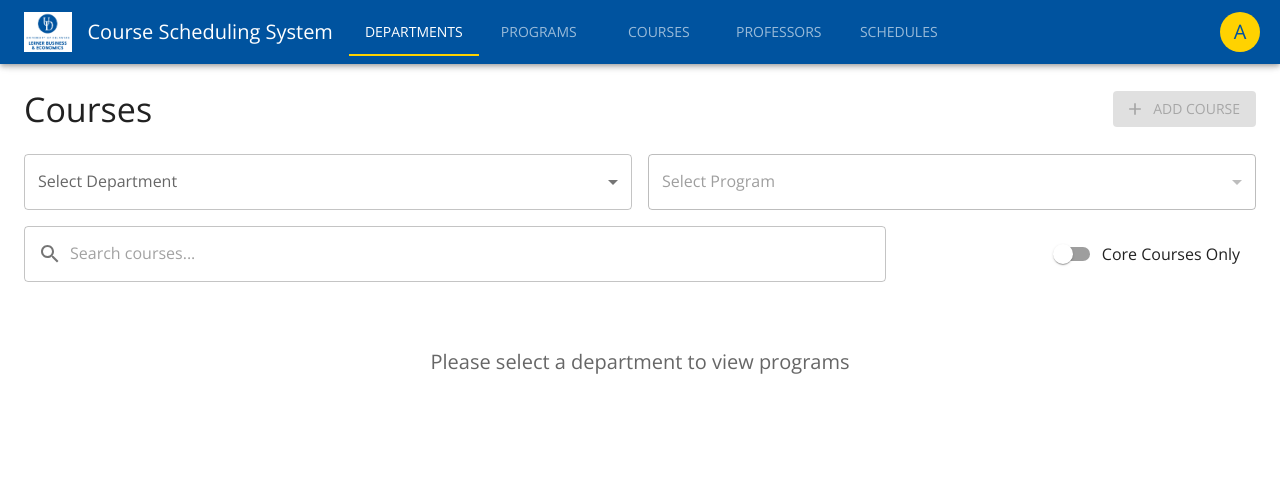
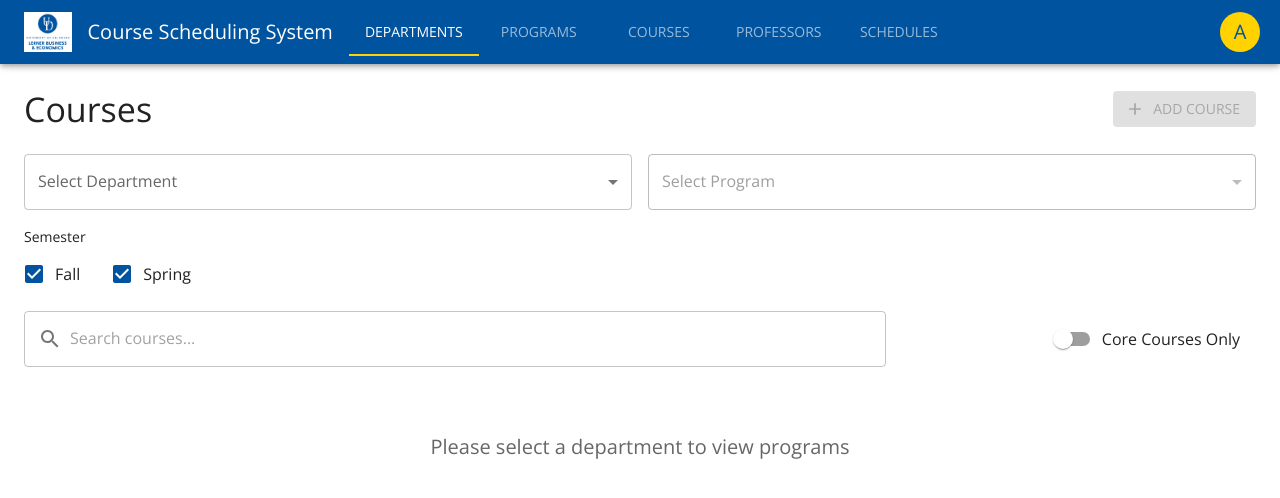
Before and after one commit to PurvashaVijay/UniversityCourseScheduler, a React (Create React App) app in the folder frontend/: page /admin/courses in a window 1280 px wide. Shown: the top 498 px of the page. Built offline with nearby package versions, Linux system fonts and the light colour scheme; sample sign-in values are in the browser's storage.

Commit message:
Checkboxes added - course

```diff
--- a/frontend/src/components/admin/courses/CourseDetails.tsx
+++ b/frontend/src/components/admin/courses/CourseDetails.tsx
@@ -31,8 +31,10 @@ const fetchCourseDetails = async (id: string) => {
       course_id: 'CS101',
       program_id: 'PROG-001',
       name: 'Introduction to Programming',
+      description: 'Basic programming concepts and an introduction to Python programming language. Topics include variables, data types, control structures, functions, and basic algorithms.',
       duration_minutes: 55,
       is_core: true,
+      semesters: ['Fall'], // Add semester
       program: { program_id: 'PROG-001', name: 'Bachelor of Science in Computer Science' },
       prerequisites: []
     },
@@ -41,8 +43,10 @@ const fetchCourseDetails = async (id: string) => {
       course_id: 'CS201',
       program_id: 'PROG-001',
       name: 'Data Structures',
+      description: 'Advanced data structures including arrays, linked lists, stacks, queues, trees, and graphs. Implementation and analysis of fundamental algorithms.',
       duration_minutes: 55,
       is_core: true,
+      semesters: ['Spring'], // Add semester
       program: { program_id: 'PROG-001', name: 'Bachelor of Science in Computer Science' },
       prerequisites: [
         { course_id: 'CS101', name: 'Introduction to Programming' }
@@ -228,6 +232,16 @@ const CourseDetails: React.FC = () => {
                   {course.duration_minutes} minutes
                 </Typography>
               </Grid>
+              <Grid item xs={12} md={4}>
+                <Typography variant="subtitle2" color="text.secondary">
+                  Semester
+                </Typography>
+                <Typography variant="h6">
+                  {Array.isArray(course.semesters)
+                    ? course.semesters.join(', ')
+                    : course.semester || 'Not specified'}
+                </Typography>
+              </Grid>
             </Grid>
           </Paper>
 
--- a/frontend/src/components/admin/courses/CourseForm.tsx
+++ b/frontend/src/components/admin/courses/CourseForm.tsx
@@ -9,6 +9,7 @@ import {
   Grid,
   Snackbar,
   Alert,
+  Checkbox,
   CircularProgress,
   Breadcrumbs,
   Link as MuiLink,
@@ -48,24 +49,30 @@ const fetchCourse = async (id: string) => {
       course_id: 'CS101',
       program_id: 'PROG-001',
       name: 'Introduction to Programming',
+      description: 'Basic programming concepts',
       duration_minutes: 55,
-      is_core: true
+      is_core: true,
+      semesters: ['Fall'] // Add semester
     },
     'COURSE-002': {
       id: 'COURSE-002',
       course_id: 'CS201',
       program_id: 'PROG-001',
       name: 'Data Structures',
+      description: 'Advanced data structures',
       duration_minutes: 55,
-      is_core: true
+      is_core: true,
+      semester: 'Spring' // Add semester
     },
     'COURSE-005': {
       id: 'COURSE-005',
       course_id: 'CS501',
       program_id: 'PROG-002',
       name: 'Advanced Algorithms',
+      description: 'Complex algorithms and optimization',
       duration_minutes: 80,
-      is_core: true
+      is_core: true,
+      semesters: ['Spring'] // Add semester
     }
   };
 
@@ -95,7 +102,8 @@ const CourseForm: React.FC = () => {
     name: '',
     description: '',
     duration_minutes: 55 as number | '',
-    is_core: false
+    is_core: false,
+    semesters: [] as string[]
   });
 
   const [loading, setLoading] = useState(isEditing);
@@ -177,6 +185,9 @@ const CourseForm: React.FC = () => {
       newErrors.duration_minutes = 'Duration must be greater than 0';
     }
 
+    if (course.semesters.length === 0) {
+      newErrors.semesters = 'At least one semester must be selected';
+    }
     setErrors(newErrors);
     return Object.keys(newErrors).length === 0;
   };
@@ -380,25 +391,52 @@ const CourseForm: React.FC = () => {
                 label="Core Course"
               />
             </Grid>
-            <Grid item xs={12} sx={{ mt: 2, display: 'flex', justifyContent: 'flex-end' }}>
-              <Button
-                type="submit"
-                variant="contained"
-                color="primary"
-                startIcon={<SaveIcon />}
-                disabled={saving}
-                sx={{ bgcolor: '#00539F' }}
-              >
-                {saving ? (
-                  <>
-                    <CircularProgress size={24} sx={{ mr: 1, color: 'white' }} />
-                    Saving...
-                  </>
-                ) : (
-                  'Save Course'
-                )}
-              </Button>
-            </Grid>
+            <Grid item xs={12} md={6}>
+            <Typography variant="subtitle2" gutterBottom>
+              Semester
+            </Typography>
+            <Box sx={{ display: 'flex', gap: 2 }}>
+              <FormControlLabel
+                control={
+                  <Checkbox
+                    checked={course.semesters.includes('Fall')}
+                    onChange={(e) => {
+                      const { checked } = e.target;
+                      setCourse(prev => ({
+                        ...prev,
+                        semesters: checked
+                          ? [...prev.semesters, 'Fall']
+                          : prev.semesters.filter(sem => sem !== 'Fall')
+                      }));
+                    }}
+                  />
+                }
+                label="Fall"
+              />
+              <FormControlLabel
+                control={
+                  <Checkbox
+                    checked={course.semesters.includes('Spring')}
+                    onChange={(e) => {
+                      const { checked } = e.target;
+                      setCourse(prev => ({
+                        ...prev,
+                        semesters: checked
+                          ? [...prev.semesters, 'Spring']
+                          : prev.semesters.filter(sem => sem !== 'Spring')
+                      }));
+                    }}
+                  />
+                }
+                label="Spring"
+              />
+            </Box>
+            {errors.semesters && (
+            <Typography color="error" variant="caption">
+              {errors.semesters}
+            </Typography>
+          )}
+          </Grid>
           </Grid>
         </Box>
       </Paper>
--- a/frontend/src/components/admin/courses/CourseList.tsx
+++ b/frontend/src/components/admin/courses/CourseList.tsx
@@ -17,6 +17,7 @@ import {
   SelectChangeEvent,
   FormGroup,
   FormControlLabel,
+  Checkbox,
   Switch,
   Grid
 } from '@mui/material';
@@ -62,19 +63,19 @@ const fetchCourses = async (programId: string) => {
   // This would be an API call to get courses for a specific program
   const coursesMap: { [key: string]: any[] } = {
     'PROG-001': [
-      { id: 'COURSE-001', course_id: 'CS101', program_id: 'PROG-001', name: 'Introduction to Programming', duration_minutes: 55, is_core: true },
-      { id: 'COURSE-002', course_id: 'CS201', program_id: 'PROG-001', name: 'Data Structures', duration_minutes: 55, is_core: true },
-      { id: 'COURSE-003', course_id: 'CS301', program_id: 'PROG-001', name: 'Algorithms',  duration_minutes: 80, is_core: true },
-      { id: 'COURSE-004', course_id: 'CS401', program_id: 'PROG-001', name: 'Web Development',duration_minutes: 80, is_core: false }
+      { id: 'COURSE-001', course_id: 'CS101', program_id: 'PROG-001', name: 'Introduction to Programming', duration_minutes: 55, is_core: true, semesters: ['Fall','Spring'] },
+      { id: 'COURSE-002', course_id: 'CS201', program_id: 'PROG-001', name: 'Data Structures', duration_minutes: 55, is_core: true, semesters: ['Fall'] },
+      { id: 'COURSE-003', course_id: 'CS301', program_id: 'PROG-001', name: 'Algorithms', duration_minutes: 80, is_core: true, semesters: ['Spring'] },
+      { id: 'COURSE-004', course_id: 'CS401', program_id: 'PROG-001', name: 'Web Development', duration_minutes: 80, is_core: false, semesters: ['Spring'] }
     ],
     'PROG-002': [
-      { id: 'COURSE-005', course_id: 'CS501', program_id: 'PROG-002', name: 'Advanced Algorithms', duration_minutes: 80, is_core: true },
-      { id: 'COURSE-006', course_id: 'CS601', program_id: 'PROG-002', name: 'Machine Learning',  duration_minutes: 80, is_core: true },
-      { id: 'COURSE-007', course_id: 'CS701', program_id: 'PROG-002', name: 'Big Data Analytics',  duration_minutes: 180, is_core: false }
+      { id: 'COURSE-005', course_id: 'CS501', program_id: 'PROG-002', name: 'Advanced Algorithms', duration_minutes: 80, is_core: true, semesters: ['Spring'] },
+      { id: 'COURSE-006', course_id: 'CS601', program_id: 'PROG-002', name: 'Machine Learning', duration_minutes: 80, is_core: true, semesters: ['Spring'] },
+      { id: 'COURSE-007', course_id: 'CS701', program_id: 'PROG-002', name: 'Big Data Analytics', duration_minutes: 180, is_core: false, semesters: ['Fall']}
     ],
     'PROG-003': [
-      { id: 'COURSE-008', course_id: 'ECON101', program_id: 'PROG-003', name: 'Principles of Economics',  duration_minutes: 55, is_core: true },
-      { id: 'COURSE-009', course_id: 'ECON201', program_id: 'PROG-003', name: 'Microeconomics',  duration_minutes: 55, is_core: true }
+      { id: 'COURSE-008', course_id: 'ECON101', program_id: 'PROG-003', name: 'Principles of Economics', duration_minutes: 55, is_core: true, semesters: ['Fall'] },
+      { id: 'COURSE-009', course_id: 'ECON201', program_id: 'PROG-003', name: 'Microeconomics', duration_minutes: 55, is_core: true, semesters: ['Fall']}
     ]
   };
 
@@ -98,6 +99,7 @@ const CourseList: React.FC = () => {
   const [loadingCourses, setLoadingCourses] = useState(false);
   const [searchTerm, setSearchTerm] = useState('');
   const [showCoreOnly, setShowCoreOnly] = useState(false);
+  const [selectedSemesters, setSelectedSemesters] = useState<string[]>(['Fall', 'Spring']);
   const [deleteDialogOpen, setDeleteDialogOpen] = useState(false);
   const [coursesToDelete, setCoursesToDelete] = useState<string[]>([]);
   const [snackbar, setSnackbar] = useState({ open: false, message: '', severity: 'success' as 'success' | 'error' });
@@ -118,7 +120,13 @@ const CourseList: React.FC = () => {
       label: 'Core Course',
       minWidth: 120,
       format: (value: boolean) => value ? 'Core' : 'Elective'
-    }
+    },
+    {
+      id: 'semesters',
+      label: 'Semesters',
+      minWidth: 120,
+      format: (value: string[]) => Array.isArray(value) ? value.join(', ') : value  // Handle both array and string formats
+    },
   ];
 
   // Load departments on component mount
@@ -270,12 +278,63 @@ const CourseList: React.FC = () => {
     navigate(`/admin/courses/${id}`);
   };
 
+  // Filter courses based on Semester checkbox
+const SemesterFilter: React.FC<{
+  selectedSemesters: string[];
+  onChange: (semesters: string[]) => void;
+}> = ({ selectedSemesters, onChange }) => {
+  const handleChange = (event: React.ChangeEvent<HTMLInputElement>) => {
+    const { value, checked } = event.target;
+
+    if (checked) {
+      onChange([...selectedSemesters, value]);
+    } else {
+      onChange(selectedSemesters.filter(semester => semester !== value));
+    }
+  };
+
+  return (
+    <Box sx={{ mb: 2 }}>
+      <Typography variant="subtitle2" gutterBottom>
+        Semester
+      </Typography>
+      <Box sx={{ display: 'flex', gap: 2 }}>
+        <FormControlLabel
+          control={
+            <Checkbox
+              checked={selectedSemesters.includes('Fall')}
+              onChange={handleChange}
+              value="Fall"
+            />
+          }
+          label="Fall"
+        />
+        <FormControlLabel
+          control={
+            <Checkbox
+              checked={selectedSemesters.includes('Spring')}
+              onChange={handleChange}
+              value="Spring"
+            />
+          }
+          label="Spring"
+        />
+      </Box>
+    </Box>
+  );
+};
+
   // Filter courses based on search term and core filter
   const filteredCourses = courses.filter(course =>
     (course.course_id.toLowerCase().includes(searchTerm.toLowerCase()) ||
     course.name.toLowerCase().includes(searchTerm.toLowerCase()) ||
     course.description.toLowerCase().includes(searchTerm.toLowerCase())) &&
-    (!showCoreOnly || course.is_core)
+    (!showCoreOnly || course.is_core)&&
+    (selectedSemesters.length === 0 ||
+      (selectedSemesters.length === 0 ||
+        (Array.isArray(course.semesters)
+          ? course.semesters.some((sem: string) => selectedSemesters.includes(sem))
+          : selectedSemesters.includes(course.semester))))
   );
 
   return (
@@ -343,6 +402,14 @@ const CourseList: React.FC = () => {
             </FormControl>
           </Grid>
         </Grid>
+
+        <Grid item xs={12} md={6}>
+        <SemesterFilter
+        selectedSemesters={selectedSemesters}
+        onChange={setSelectedSemesters}
+          />
+        </Grid>
+
 
         <Box sx={{ display: 'flex', justifyContent: 'space-between', alignItems: 'center', mb: 2 }}>
           <TextField
```
